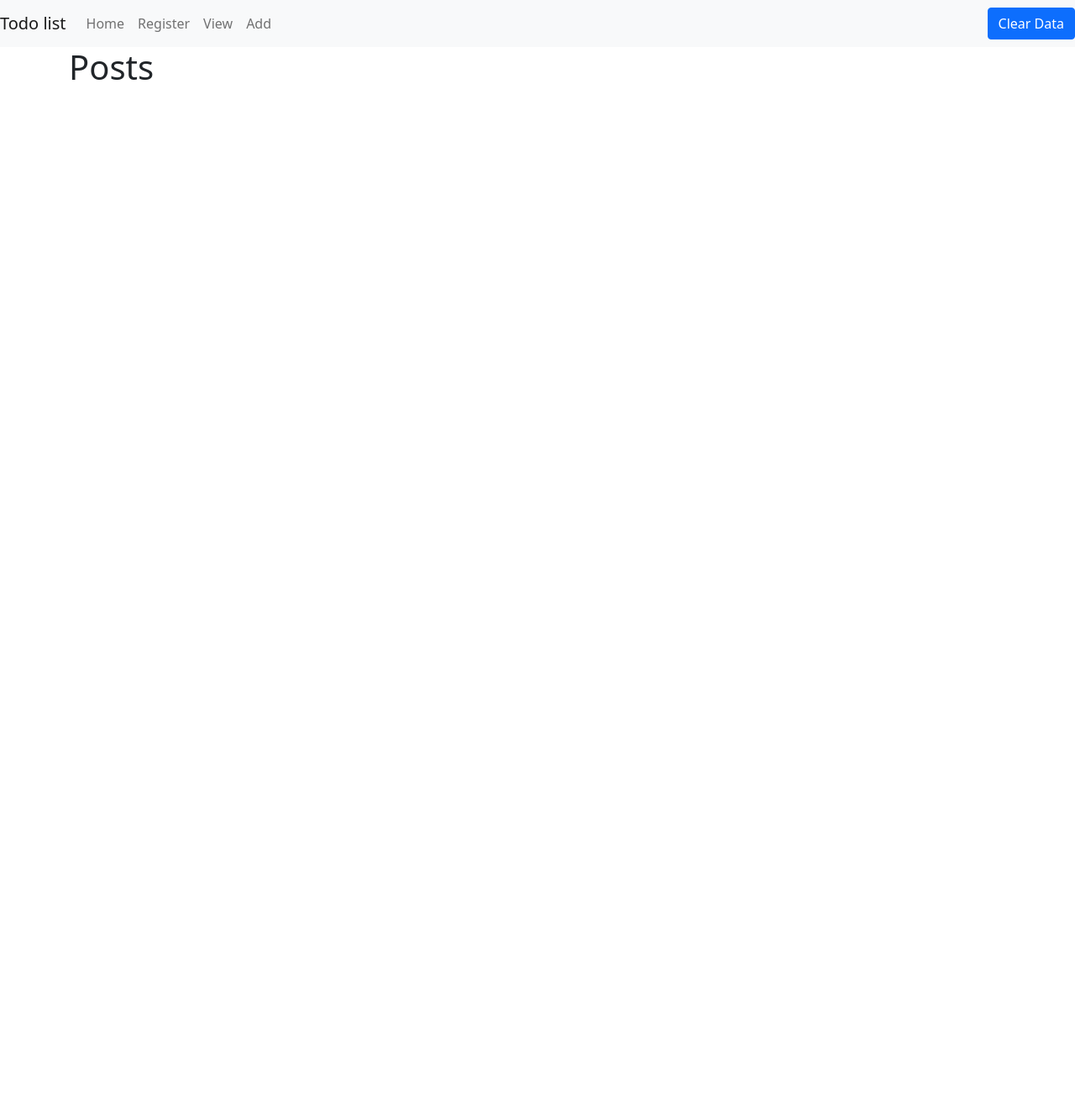
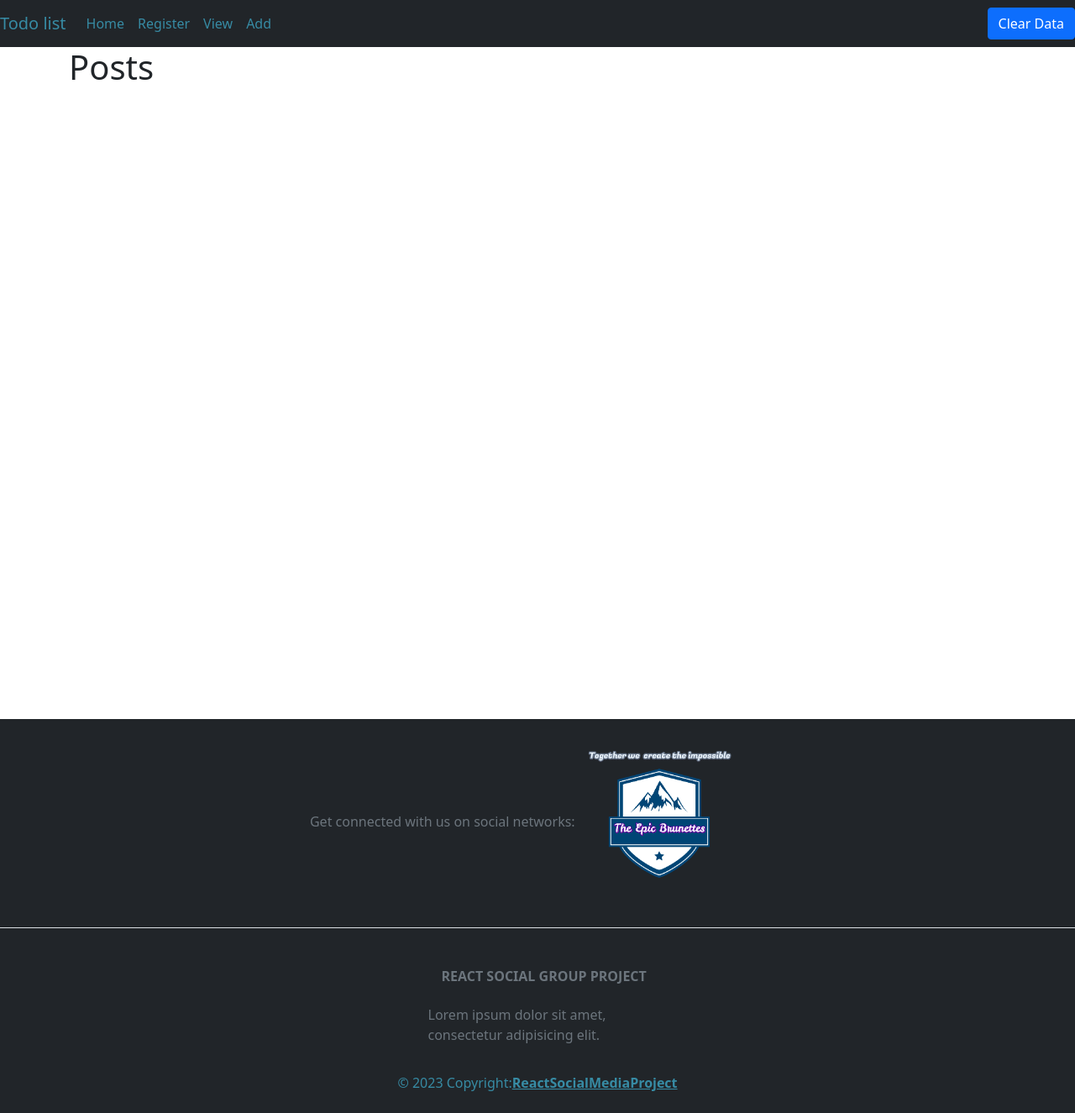
Before and after one commit to JPDevAcc/ReactSocialGroupProject, a React (Create React App) app: page /#/ in a window 1280 px wide. Shown: the whole page at 84% size. Before the commit the page ends 800 px from the top, so only its background shows below. Built offline with nearby package versions, Linux system fonts and the light colour scheme.

Commit message:
footerissueresolved

```diff
--- a/package.json
+++ b/package.json
@@ -7,6 +7,7 @@
     "@testing-library/react": "^13.2.0",
     "@testing-library/user-event": "^13.5.0",
     "bootstrap": "^5.1.3",
+    "mdb-react-ui-kit": "^5.1.0",
     "react": "^18.1.0",
     "react-bootstrap": "^2.3.1",
     "react-dom": "^18.1.0",
--- /dev/null
+++ b/src/App.css
@@ -0,0 +1,5 @@
+.my-container {
+
+
+    min-height: max(100vh, 800px); /* Ensure footer is far enough down if the rest of the content takes up insufficient vertical space */
+}
--- a/src/App.js
+++ b/src/App.js
@@ -9,6 +9,9 @@ import UserRegister from './UserRegister' ;
 import View from './View'
 import Add from './Add';
 import Likes from './components/Likes';
+import Footer from './components/footer';
+import "./App.css"
+
 
 function App() {
 	// Hard-coded users for now
@@ -105,7 +108,7 @@ function App() {
 
 			<MyNavBar clearData={clearData} />
 
-			<Container>
+			<Container className="my-container">
 				<Routes>
 					<Route path="/" element={
 						<View cardDefs={cardDefs} users={users} handleDislike={(postId) => handleDislike(postId)} handleAddLike={(postId) => handleAddLike(postId)} />
@@ -124,9 +127,14 @@ function App() {
 					} />
 
 				</Routes>
+
 			</Container>
+			<Footer className="footer"/>
+
 		</div>
 	);
 
+
+
 }
 export default App;
--- /dev/null
+++ b/src/components/footer.css
@@ -0,0 +1,10 @@
+
+
+.footer2 {max-height:100px;}
+
+.footertext1 {color: #378BA4}
+
+.logo {width: 200px;
+align-items: center;}
+
+#logo2 {margin-left: 28%;}
--- /dev/null
+++ b/src/components/footer.js
@@ -0,0 +1,67 @@
+import React from 'react';
+import { MDBFooter, MDBContainer, MDBRow, MDBCol, MDBIcon } from 'mdb-react-ui-kit';
+import "./footer.css"
+
+export default function App() {
+  return (
+    <MDBFooter bgColor='dark'  className='text-center text-lg-start text-muted'>
+      <section  className='d-flex justify-content-center justify-content-lg-between p-4 border-bottom'>
+        <div className='me-5 d-none d-lg-block' id='logo2'>
+          <span>Get connected with us on social networks:</span>
+          <img src="/images/logo.png" alt="Logo Goes Here" className='logo'/>
+
+        </div>
+
+        <div>
+          <a href='' className='me-4 text-reset'>
+            <MDBIcon fab icon="facebook-f" />
+          </a>
+          <a href='' className='me-4 text-reset'>
+            <MDBIcon fab icon="twitter" />
+          </a>
+          <a href='' className='me-4 text-reset'>
+            <MDBIcon fab icon="google" />
+          </a>
+          <a href='' className='me-4 text-reset'>
+            <MDBIcon fab icon="instagram" />
+          </a>
+          <a href='' className='me-4 text-reset'>
+            <MDBIcon fab icon="linkedin" />
+          </a>
+          <a href='' className='me-4 text-reset'>
+            <MDBIcon fab icon="github" />
+          </a>
+        </div>
+      </section>
+
+      <section className='footer2'>
+        <MDBContainer className='text-center text-md-start mt-5'>
+          <MDBRow className='mt-3'>
+            <MDBCol md="3" lg="4" xl="3" className='mx-auto mb-4'>
+              <h6 className='text-uppercase fw-bold mb-4'>
+                <MDBIcon icon="gem" className="me-3"/>
+                React Social Group Project
+              </h6>
+              <p>
+                Lorem ipsum dolor sit amet,
+                consectetur adipisicing elit.
+              </p>
+            </MDBCol>
+
+
+
+
+
+          </MDBRow>
+        </MDBContainer>
+      </section>
+
+      <div className='text-center p-4 footertext1'>
+        © 2023 Copyright:
+        <a className='text-reset fw-bold' href='https://mdbootstrap.com/'>
+          ReactSocialMediaProject
+        </a>
+      </div>
+    </MDBFooter>
+  );
+}
--- /dev/null
+++ b/src/components/navbar.css
@@ -0,0 +1 @@
+.nav1 {color: #378BA4!important}
--- a/src/components/navbar.js
+++ b/src/components/navbar.js
@@ -2,19 +2,20 @@ import { Link } from "react-router-dom";
 import Navbar from 'react-bootstrap/Navbar'
 import Nav from 'react-bootstrap/Nav'
 import Button from 'react-bootstrap/Button'
+import "./navbar.css"
 
 export default function MyNavbar(props) {
 	return (
 		<div>
-			<Navbar bg="light" expand="md">
-				<Navbar.Brand>Todo list</Navbar.Brand>
+			<Navbar bg="dark" expand="md">
+				<Navbar.Brand className="nav1">Todo list</Navbar.Brand>
 				<Navbar.Toggle aria-controls="basic-navbar-nav" />
 				<Navbar.Collapse id="basic-navbar-nav">
 					<Nav className="me-auto">
-						<Link className="nav-link" to="/">Home</Link>
-						<Link className="nav-link" to="/register">Register</Link>
-						<Link className="nav-link" to="/view">View</Link>
-						<Link className="nav-link" to="/add">Add</Link>
+						<Link className="nav-link nav1" to="/">Home</Link>
+						<Link className="nav-link nav1" to="/register">Register</Link>
+						<Link className="nav-link nav1" to="/view">View</Link>
+						<Link className="nav-link nav1" to="/add">Add</Link>
 					</Nav>
 					<div className="d-flex">
 						<Button onClick={props.clearData}>Clear Data</Button>
```
Also changed, not shown: public/images/logo.png (added), 1 other file (tests, documents, lock files or other folders).
